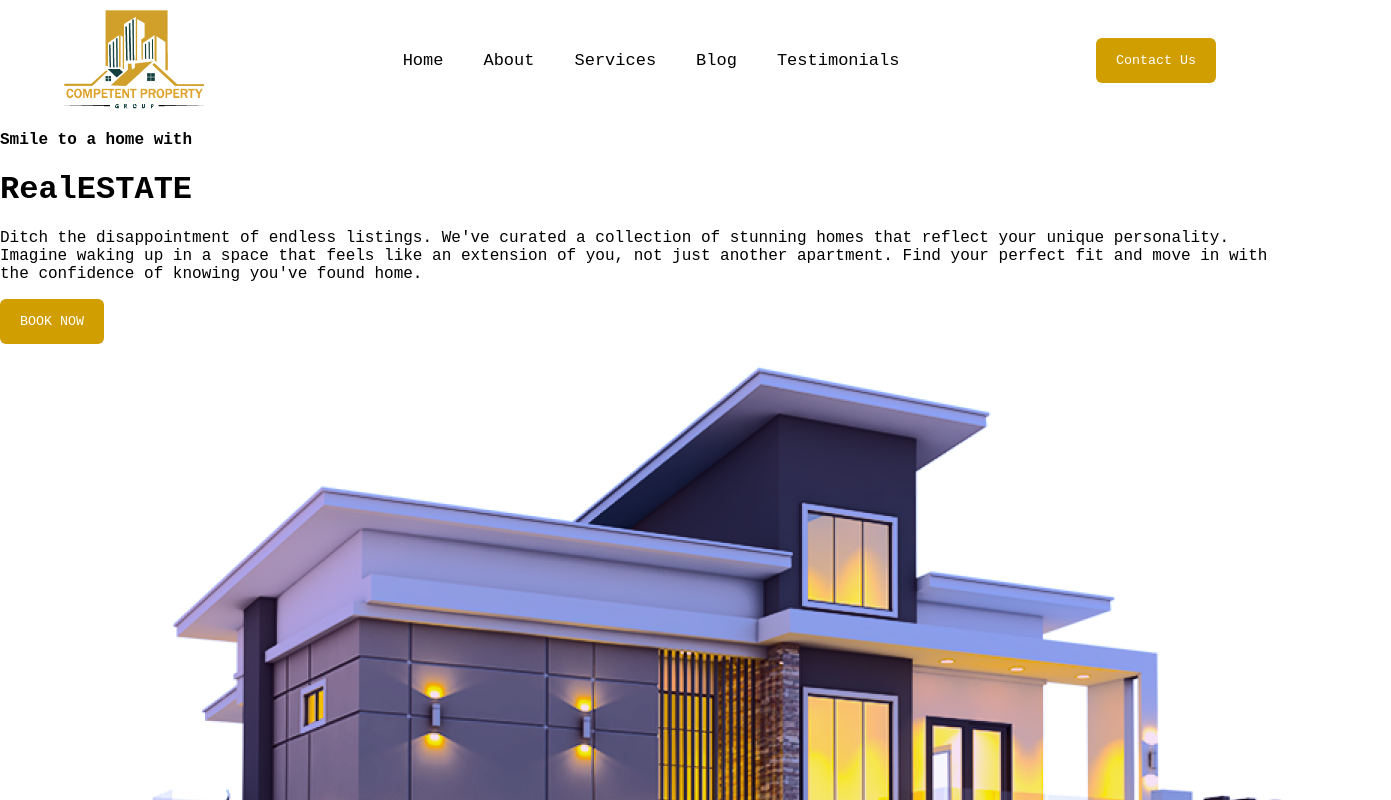
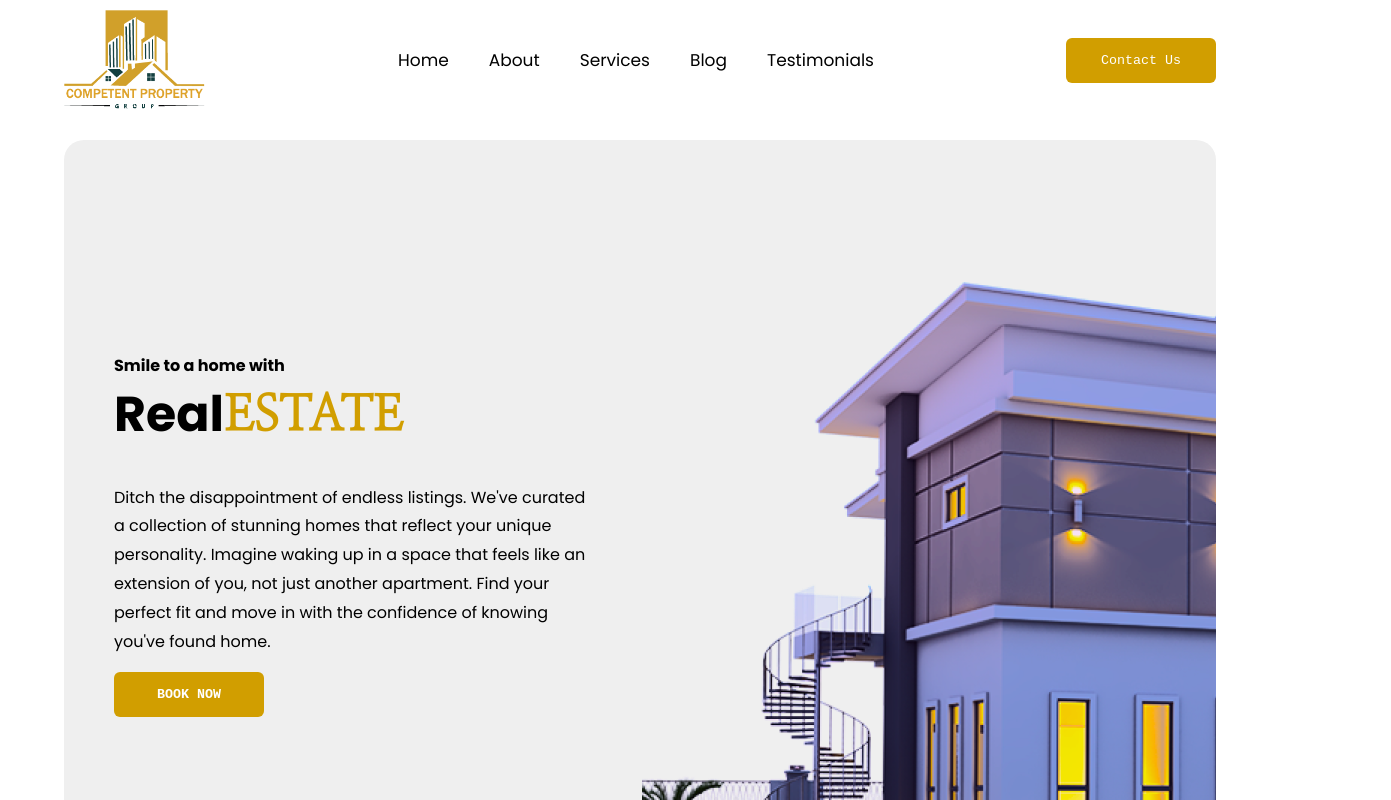
Before and after one commit to Real-World-Estate/real-estate-frontend, a React (Create React App) app: page / in a window 1280 px wide. Shown: the top 800 px of the page, 1391 px wide, since content can reach past the window. Built offline with nearby package versions, Linux system fonts and the light colour scheme.

Commit message:
Styled the header markup for landing page header

```diff
--- a/src/styles/base.scss
+++ b/src/styles/base.scss
@@ -3,7 +3,7 @@
 html {
 	scroll-behavior: smooth;
 	font-size: 62.5%;
-	font-family: 'Courier New', Courier, monospace;
+	font-family: Poppins;
 }
 
 body {
@@ -39,6 +39,7 @@
 	display: flex;
 	justify-content: center;
 	align-items: center;
+	width: 15rem;
 
 	a {
 		color: $color-white;
@@ -51,3 +52,17 @@
 		background-color: $color-primary;
 	}
 }
+
+.caps {
+	text-transform: capitalize;
+}
+
+.bold {
+	font-weight: bold;
+}
+.mg-top {
+	margin-top: 3rem;
+	&-lg {
+		margin-top: 5rem;
+	}
+}
--- a/src/styles/index.scss
+++ b/src/styles/index.scss
@@ -1,2 +1,4 @@
+@import url('https://fonts.googleapis.com/css2?family=Poppins:ital,wght@0,100;0,200;0,300;0,400;0,500;0,600;0,700;0,800;0,900;1,100;1,200;1,300;1,400;1,500;1,600;1,700;1,800;1,900&display=swap');
+@import url('https://fonts.googleapis.com/css2?family=Nanum+Myeongjo&display=swap');
 @import './main.scss';
 @import './base.scss';
--- a/src/styles/main.scss
+++ b/src/styles/main.scss
@@ -1,4 +1,6 @@
 @use './variables.scss' as *;
+
+/*STYLING THE NAVBAR */
 
 .nav {
 	display: flex;
@@ -30,3 +32,43 @@
 		}
 	}
 }
+
+/*STYLING THE HEADER*/
+.header {
+	height: auto;
+	display: flex;
+	align-items: center;
+	width: 90%;
+	margin: 0 auto;
+	background-color: $color-light-grey;
+	overflow: hidden;
+	border-radius: 2rem;
+	&-main {
+		width: 50%;
+		padding: 5rem;
+		& h4 {
+			margin: 0;
+			padding: 0;
+		}
+		& h1 {
+			margin-top: 0;
+			font-size: 4.9rem;
+			& .sub {
+				font-family: Nanum Myeongjo;
+				color: $color-primary;
+			}
+		}
+		& .text {
+			line-height: 1.8;
+			min-width: 40rem;
+		}
+	}
+
+	&-pic {
+		width: 60%;
+		min-width: 50rem;
+		img {
+			border-radius: 5rem;
+		}
+	}
+}
```
Also changed, not shown: src/components/Partners.jsx (added).
